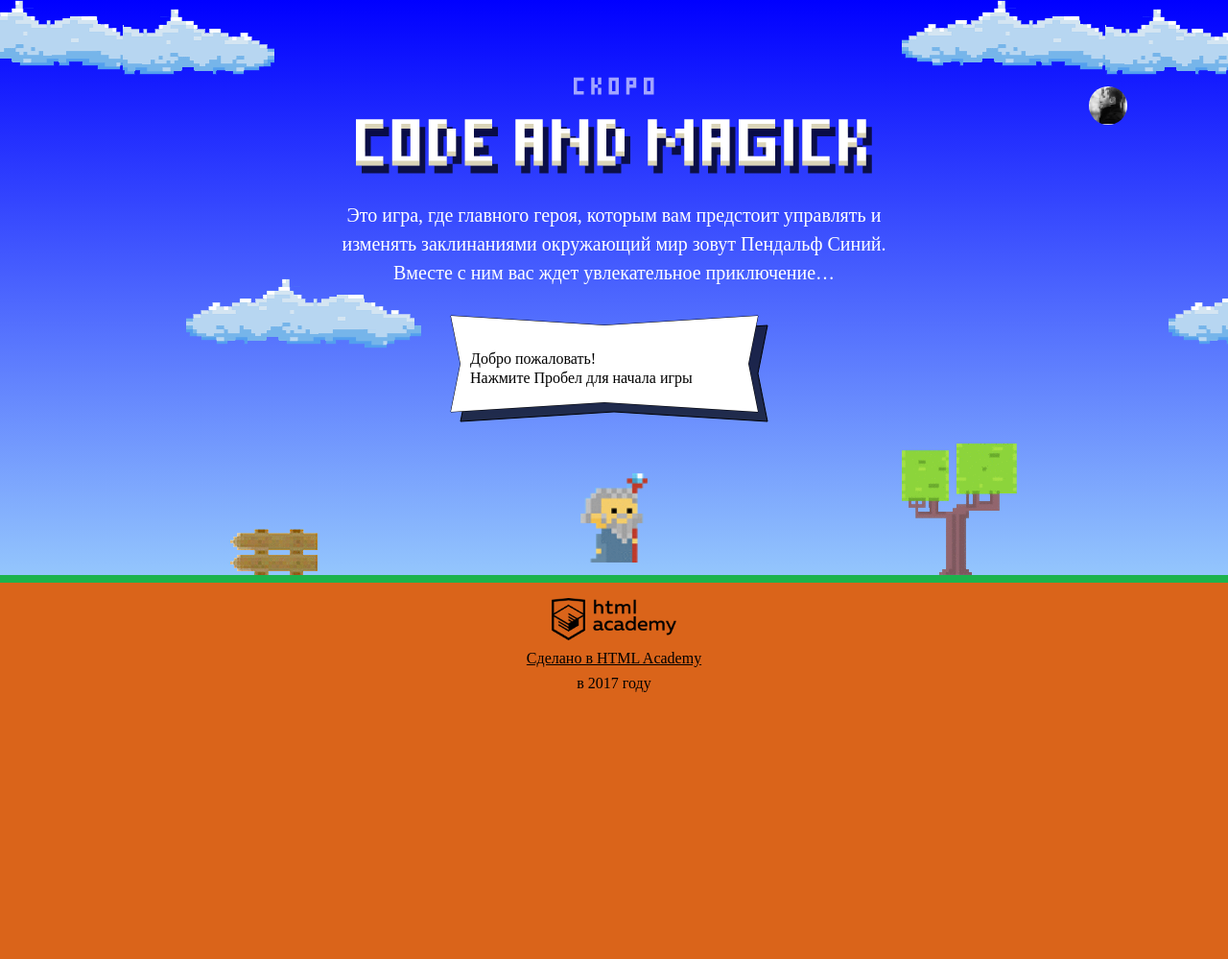
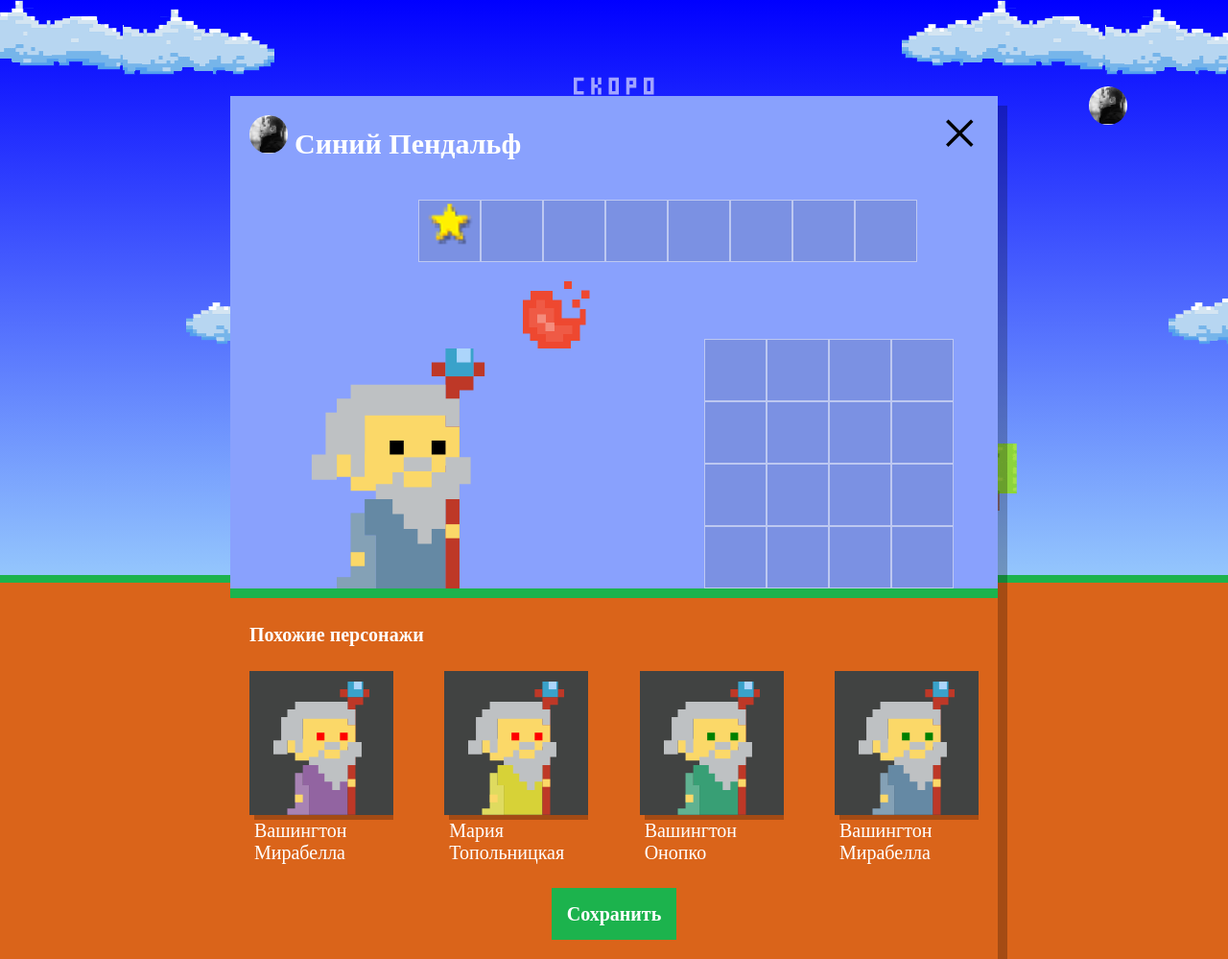
Before and after one commit to SerjSidelnikov/293513-code-and-magick, a website: page index.html in a window 1280 px wide. Shown: the whole page at 96% size. Before the commit the page ends 800 px from the top, so only its background shows below. Drawn offline with Linux system fonts and the light colour scheme; a web font is replaced by a local one.

Commit message:
отрисовка дополнительных персонажей

```diff
--- a/index.html
+++ b/index.html
@@ -195,6 +195,7 @@
   };
 </script>
 <script src="./js/stat.js"></script>
+<script src="./js/setup.js"></script>
 <script src="./js/game.js"></script>
 
 </body>
--- /dev/null
+++ b/js/setup.js
@@ -0,0 +1,56 @@
+'use strict';
+
+var names = ['Иван', 'Хуан Себастьян', 'Мария', 'Кристоф', 'Виктор', 'Юлия', 'Люпита', 'Вашингтон'];
+var lastNames = ['да Марья', 'Верон', 'Мирабелла', 'Вальц', 'Онопко', 'Топольницкая', 'Нионго', 'Ирвинг'];
+var coatColors = ['rgb(101, 137, 164)', 'rgb(241, 43, 107)', 'rgb(146, 100, 161)', 'rgb(56, 159, 117)', 'rgb(215, 210, 55)', 'rgb(0, 0, 0)'];
+var eyesColors = ['black', 'red', 'blue', 'yellow', 'green'];
+
+var userDialog = document.querySelector('.setup');
+userDialog.classList.remove('hidden');
+
+var setupSimilar = document.querySelector('.setup-similar');
+setupSimilar.classList.remove('hidden');
+
+var similarListElement = userDialog.querySelector('.setup-similar-list');
+
+var similarWizardTemplate = document.querySelector('#similar-wizard-template').content;
+
+var wizards = [];
+
+// Заполняем массив объектами
+for (var i = 0; i < 4; i++) {
+  wizards.push({
+    name: names[generateRandomNumber(0, 7)],
+    lastName: lastNames[generateRandomNumber(0, 7)],
+    coatColor: coatColors[generateRandomNumber(0, 5)],
+    eyesColor: eyesColors[generateRandomNumber(0, 4)]
+  });
+}
+
+// Заполняем шаблон данными
+var renderWizard = function (wizard) {
+  var wizardElement = similarWizardTemplate.cloneNode(true);
+
+  wizardElement.querySelector('.setup-similar-label').textContent = wizard.name + ' ' + wizard.lastName;
+  wizardElement.querySelector('.wizard-coat').style.fill = wizard.coatColor;
+  wizardElement.querySelector('.wizard-eyes').style.fill = wizard.eyesColor;
+
+  return wizardElement;
+};
+
+// Рендерим получившиеся объекты
+var fragment = document.createDocumentFragment();
+for (var j = 0; j < wizards.length; j++) {
+  fragment.appendChild(renderWizard(wizards[j]));
+}
+similarListElement.appendChild(fragment);
+
+/**
+ * Возвращает случайное число от min до max
+ * @param {number} min
+ * @param {number} max
+ * @return {number}
+ */
+function generateRandomNumber(min, max) {
+  return Math.floor(min + Math.random() * (max + 1 - min));
+}
```
